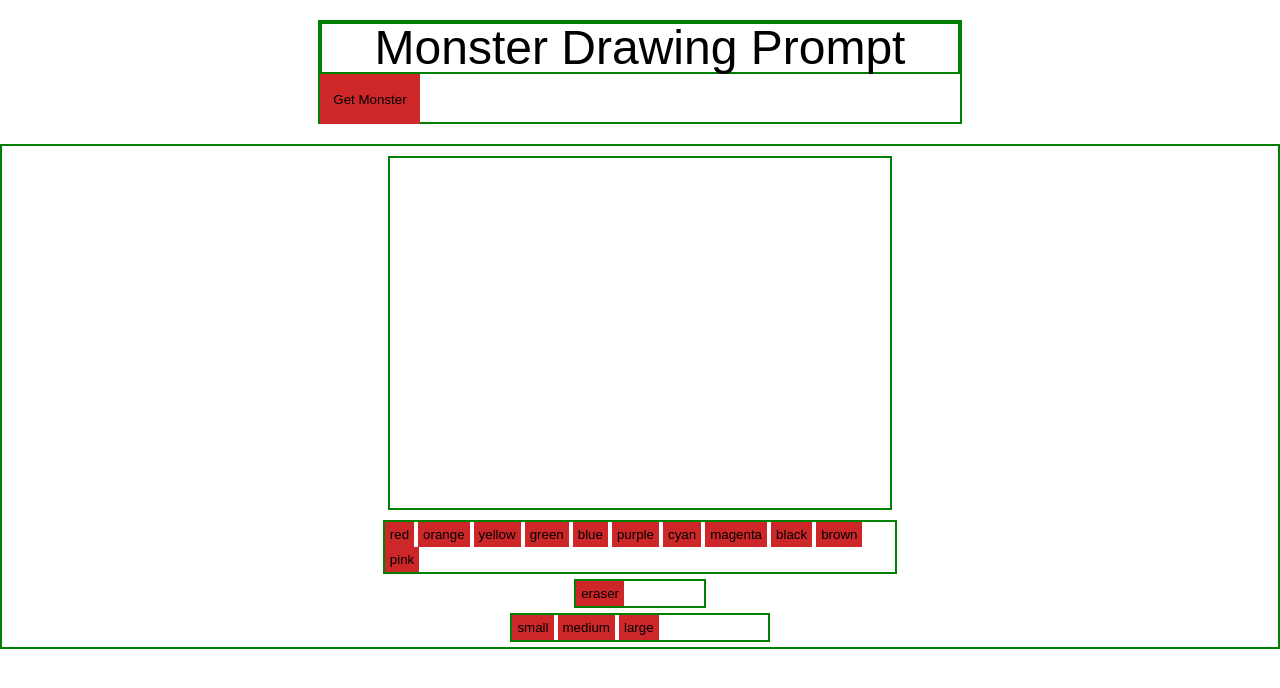
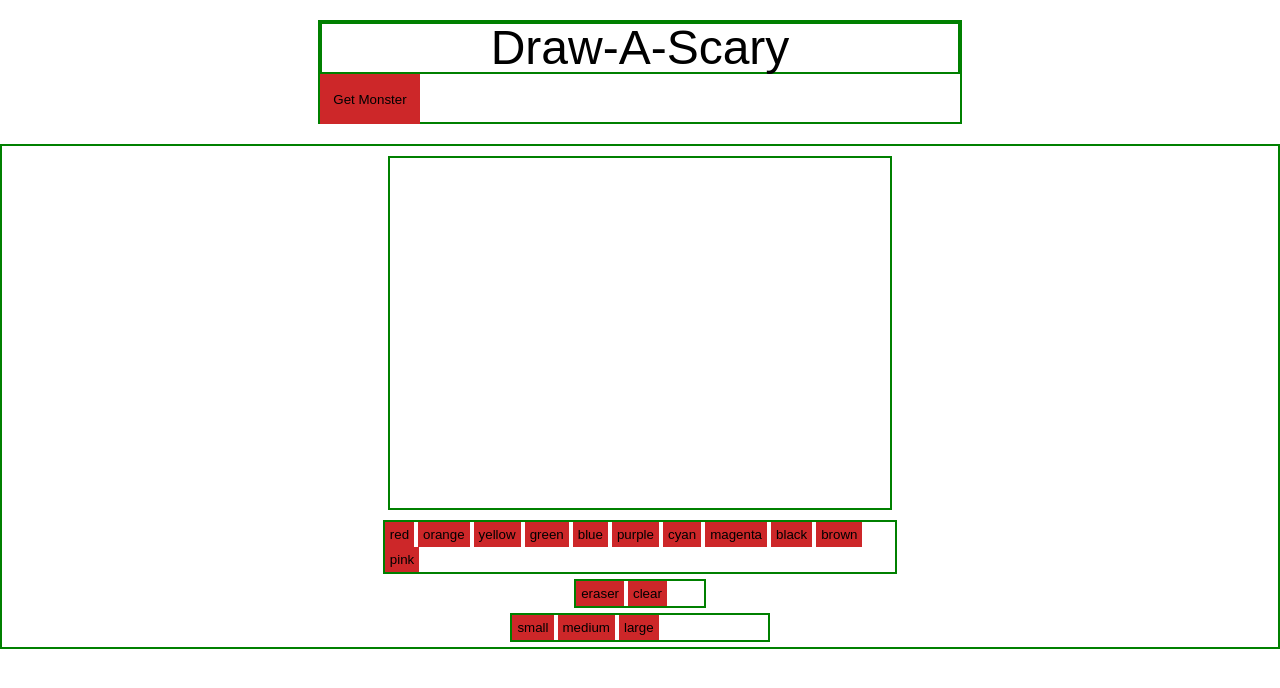
Before and after one commit to briannedove/monster-drawing, a plain HTML site: page index.html in a window 1280 px wide. Drawn offline with nearby package versions, Linux system fonts and the light colour scheme.

Commit message:
Added very crucial "clear" button (because who wants to spend their entire night erasing a monster with 52 eyes?) and changed the title.

```diff
--- a/index.html
+++ b/index.html
@@ -2,7 +2,7 @@
 <html>
 <head>
 <meta charset="utf-8">
-<title>Untitled Document</title>
+<title>Draw-A-Scary</title>
 <script src="http://ajax.googleapis.com/ajax/libs/jquery/2.1.4/jquery.min.js"></script>
 <script src="getmonster.js"></script>
 <link rel="stylesheet" href="css/reset.css">
@@ -11,7 +11,7 @@
 
 <body>
 <header>
-<h1>Monster Drawing Prompt</h1>
+<h1>Draw-A-Scary</h1>
 
 <p id="monster"></p>
 <button id="requestmonster">Get Monster</button>
@@ -36,6 +36,7 @@
 
     <div id="eraser-container">
     	<button id="eraser">eraser</button>
+    	<button id="clear">clear</button>
     </div>
     <div id="brush-sizes">
         <button id="small">small</button>
@@ -69,6 +70,7 @@ var eraser = document.getElementById('eraser');
 var sm = document.getElementById('small');
 var medium = document.getElementById('medium');
 var large = document.getElementById('large');
+var clear = document.getElementById('clear');
 
 
 var mouse = {x: 0, y: 0};
@@ -132,7 +134,8 @@ large.onclick = function(){
 	context.lineWidth = 8;
 };
 
-
+/*Refine this bit so that user can paint with a single click
+rather than only with click & drag */
 canvas.addEventListener('mousedown', function(e){
 	context.beginPath();
 	context.moveTo(mouse.x, mouse.y);
@@ -147,7 +150,11 @@ var onPaint = function(){
 	context.lineTo(mouse.x, mouse.y);
 	context.stroke();
 };
-//Add colours and ability to clear canvas as well as eraser
+
+//Clear the canvas with 'clear' button
+clear.onclick = function(){
+	context.clearRect(0, 0, canvas.width, canvas.height);
+};
 
 </script>
 </body>
```
